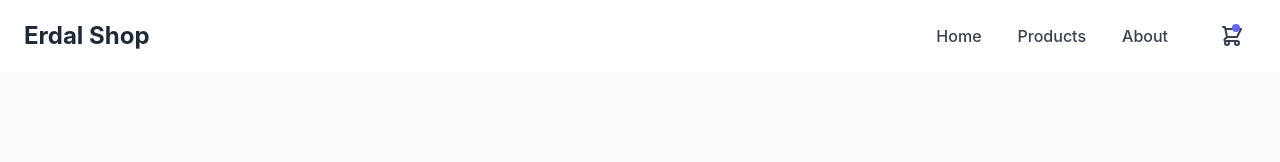
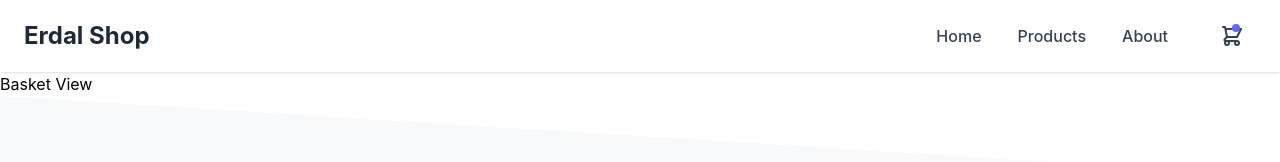
Before and after one commit to coderdal/e-commerce-vue, a Vue app: page /basket in a window 1280 px wide. Before the commit this address had no page. Shown: the top 162 px of the page. Built offline with nearby package versions, Linux system fonts and the light colour scheme.

Commit message:
Basket Route Added

```diff
--- a/src/router/index.js
+++ b/src/router/index.js
@@ -1,10 +1,11 @@
 import Vue from "vue";
 import VueRouter from "vue-router";
-import HomeView from "../views/HomeView.vue";
-import ProductView from "../views/ProductView.vue";
-import AboutView from "../views/AboutView.vue";
-import NotFoundView from "../views/NotFoundView.vue";
-import ProductsView from "../views/ProductsView.vue";
+import HomeView from "@/views/HomeView.vue";
+import ProductView from "@/views/ProductView.vue";
+import AboutView from "@/views/AboutView.vue";
+import NotFoundView from "@/views/NotFoundView.vue";
+import ProductsView from "@/views/ProductsView.vue";
+import BasketView from "@/views/BasketView.vue";
 /* Categories */
 import EquipmentsView from "@/views/Categories/EquipmentsView.vue";
 import GraphicCardsView from "@/views/Categories/GraphicCardsView.vue";
@@ -68,6 +69,12 @@ const routes = [
     name: "computer",
     component: ComputerView,
   },
+  /* Basket Route*/
+  {
+    path: "/basket",
+    name: "basket",
+    component: BasketView,
+  },
 ];
 
 const router = new VueRouter({
--- /dev/null
+++ b/src/views/BasketView.vue
@@ -0,0 +1,9 @@
+<template>
+  <h1>Basket View</h1>
+</template>
+
+<script>
+export default {};
+</script>
+
+<style></style>
```
